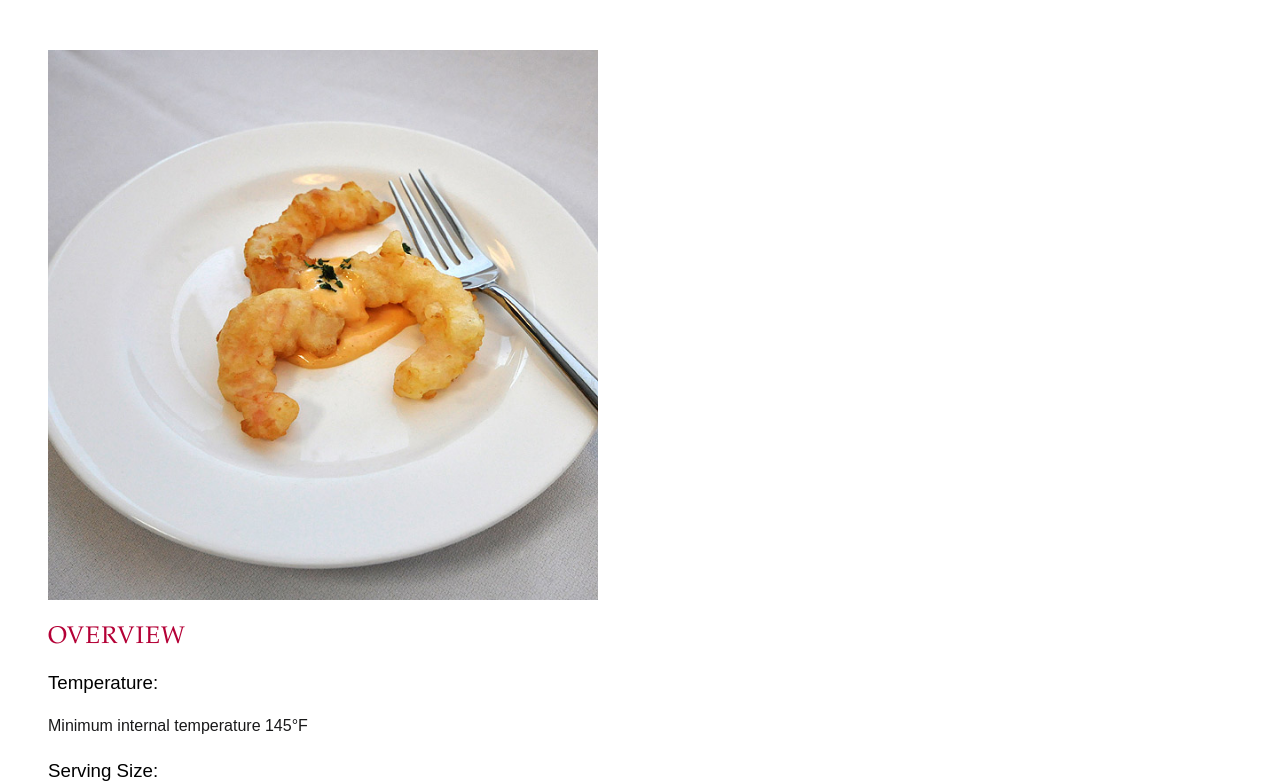
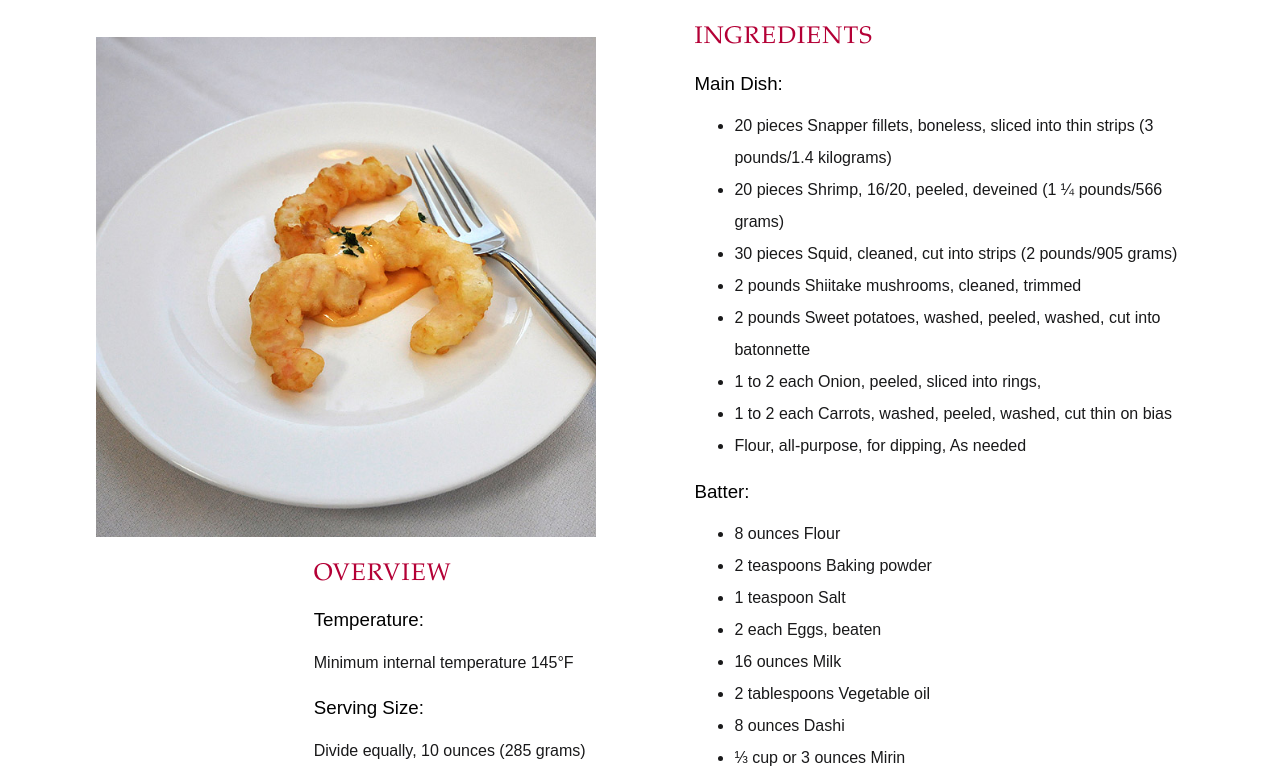
Before and after one commit to NicoleAccardi/Tempura_Fried_Seafood_and_Vegetable_Medley-Recipe, a plain HTML site: page index.html in a window 1280 px wide. Shown: the part 141-923 px from the top of the page. Drawn offline with Linux system fonts and the light colour scheme; a web font is replaced by a local one.

Commit message:
tried to float .inner

```diff
--- a/css/main.css
+++ b/css/main.css
@@ -29,7 +29,8 @@ header{
 /* GENERAL MAIN CONTENT */
 
 main{
-	margin: 3rem;
+	margin-left: 6rem;
+	margin-right: 6rem;
 }
 
 h1{
@@ -101,8 +102,8 @@ p{
 }
 
 main img{
-	height: 550px;
-	width: 550px;
+	height: 500px;
+	width: 500px;
 	margin-top: 2rem;
 }
 
@@ -120,15 +121,32 @@ footer a{
 	color: white
 }
 
-div{
-	column-gap: 1.5rem;
+.inner{
+	float: right;
 }
+
+/* COLUMNS */
+
 .col-left{
-	columns: 1;
 	width: 50%;
+	float: left;
+}
+
+@media screen and (min-width: 40em){
+	.col-left{
+		width: 45%;
+		float: left;
+	}
 }
 
 .col-right{
-	columns: 1;
 	width: 50%;
+	float: right;
 }
+
+@media screen and (min-width: 40em){
+	.col-right{
+		width: 45%;
+		float: right;
+	}
+}
--- a/index.html
+++ b/index.html
@@ -28,6 +28,7 @@
     <img src="img/image.jpg" alt="Tempura-Fried Seafood and Vegetable Medley">
     <div class="inner">
       <h2>Overview</h2>
+
       <h3>Temperature:</h3>
       <p>Minimum internal temperature 145°F</p>
 
@@ -41,14 +42,14 @@
           <p>Deep-Frying</p>
 
       <h3>Geographic Region:</h3>
-       <p>Japan<p>
+          <p>Japan</p>
     </div>
 </div>
 
   <div class="col-right">
     <h2>Ingredients</h2>
     <div class="ingredients">
-        <div class="ingredients">
+      <div class="ingredient">
         <h3>Main Dish:</h3>
           <ul>
             <li>20 pieces Snapper fillets, boneless, sliced into thin strips (3 pounds/1.4 kilograms)</li>
@@ -61,8 +62,8 @@
             <li>Flour, all-purpose, for dipping, As needed</li>
           </ul>
         </div>
-
-        <div class="ingredients">
+  </div>
+    <div class="ingredient">
       <h3>Batter:</h3>
         <ul>
           <li>8 ounces Flour</li>
@@ -78,12 +79,10 @@
           </ul>
     </div>
   </div>
-  </div>
 
     <h2>Preparation</h2>
       <ol>
-    <li>
-    Gather all the ingredients and equipment.</li>
+        <li>Gather all the ingredients and equipment.</li>
         <li>Prepare the batter by first sifting the dry ingredients into a bowl. Combine eggs, milk and oil and slowly pour into the dry ingredients while whisking until batter is smooth. Refrigerate until needed.</li>
         <li>Combine the dipping sauce ingredients in a small saucepan. Heat to a boil, remove from heat and keep warm for service.</li><li>Prepare the main ingredients for the tempura. Carrots and sweet potatoes should be blanched lightly in boiling salted water or by steaming. Shock, drain, and reserve.</li>
         <li>Ready the fry station by preheating the oil to 350°F (177°C), assembling all main ingredients in a hotel pan (on ice), and having the batter ready as well as all necessary utensils.</li>
```
Lines whose indentation alone changed are shown as unchanged.
